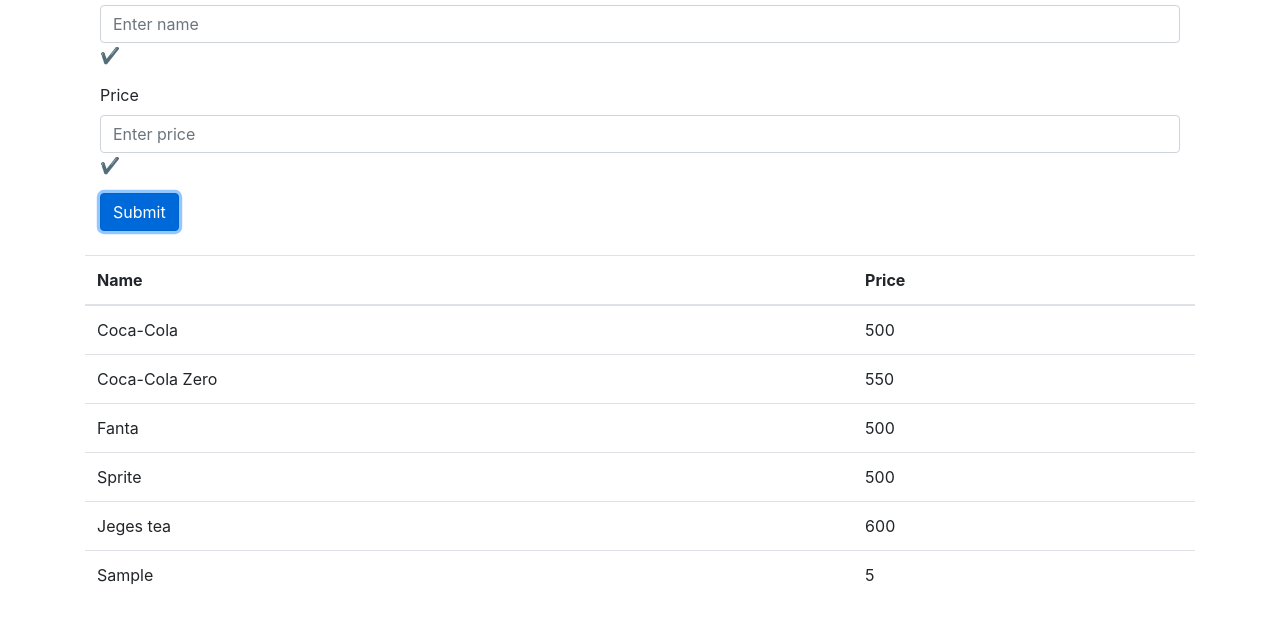
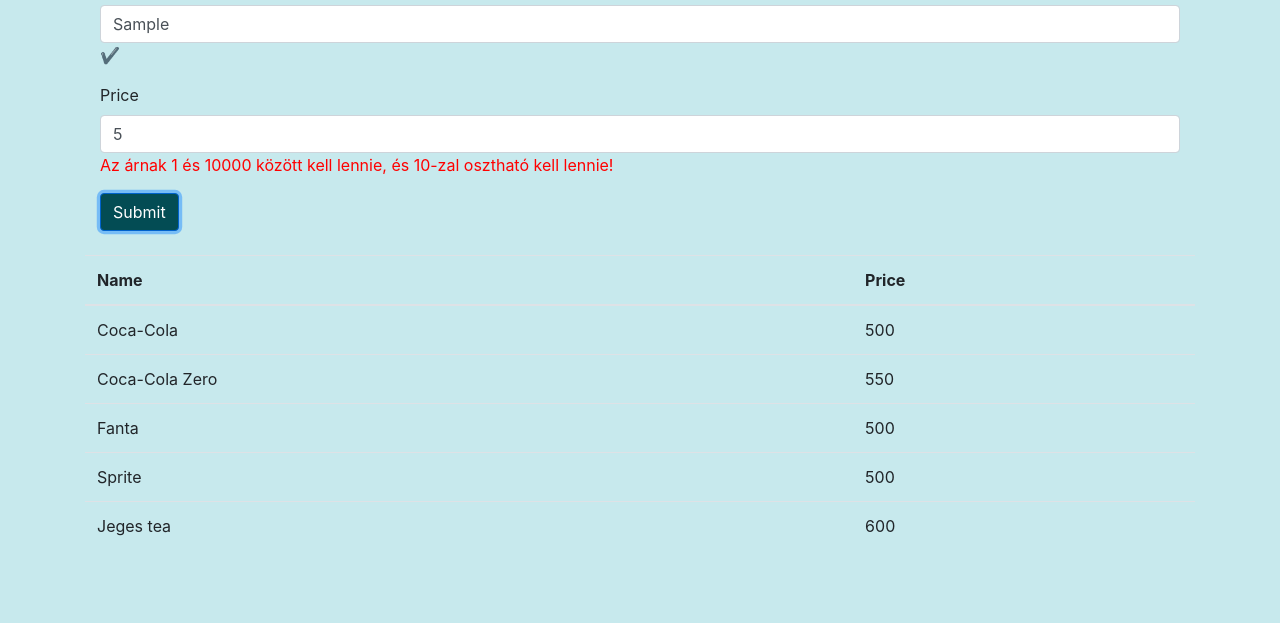
Before and after one commit to rekatovizi/shop, a plain HTML site: page index.html in a window 1280 px wide. Both pictures are taken after typing "Sample", "5" into the empty fields and a click on the button "Submit". Shown: the part 145-768 px from the top of the page. Drawn offline with nearby package versions, Linux system fonts and the light colour scheme.

Commit message:
Update validation logic for drink name and price; enhance error messages

```diff
--- a/main.js
+++ b/main.js
@@ -69,6 +69,7 @@ fields.forEach(id => {
     validate();
   });
 });
+
 function setMsg(id, text, ok = false) {
   const span = document.getElementById(id + "Msg");
   span.textContent = text;
@@ -78,21 +79,22 @@ function setMsg(id, text, ok = false) {
     span.className = "msg error";
   }
 }
+
 function validate(submit = false) {
   const name = document.getElementById("name").value.trim();
   const price = document.getElementById("price").value;
   let valid = true;
   if (submit || document.getElementById("name").dataset.touched === "true") {
-    if (name.length < 3 || name.length > 100) {
-      setMsg( "name", "A névnek legalább 3 karakter hosszúnak kell lennie!" );
+    if (name.length < 1 || name.length > 100) {
+      setMsg( "name", "A névnek legalább 1 karakter hosszúnak kell lennie!" );
       valid = false;
     } else {
       setMsg("name", "✔", true);
     }
   }
   if (submit || document.getElementById("price").dataset.touched === "true") {
-    if (price < 1 || price > 10000 || price === "") {
-      setMsg( "price", "Az árnak 1 és 10000 között kell lennie!" );
+    if (price < 1 || price > 10000 || price === "" || price % 10 !== 0) {
+      setMsg( "price", "Az árnak 1 és 10000 között kell lennie, és 10-zal osztható kell lennie!" );
       valid = false;
     } else {
       setMsg("price", "✔", true);
--- a/style.css
+++ b/style.css
@@ -5,3 +5,11 @@
 .error {
     color: red;
 }
+
+body{
+    background-color: #c7e9ed !important;
+}
+.btn {
+    background-color: #034c54 !important;
+    color: white;
+}
```
